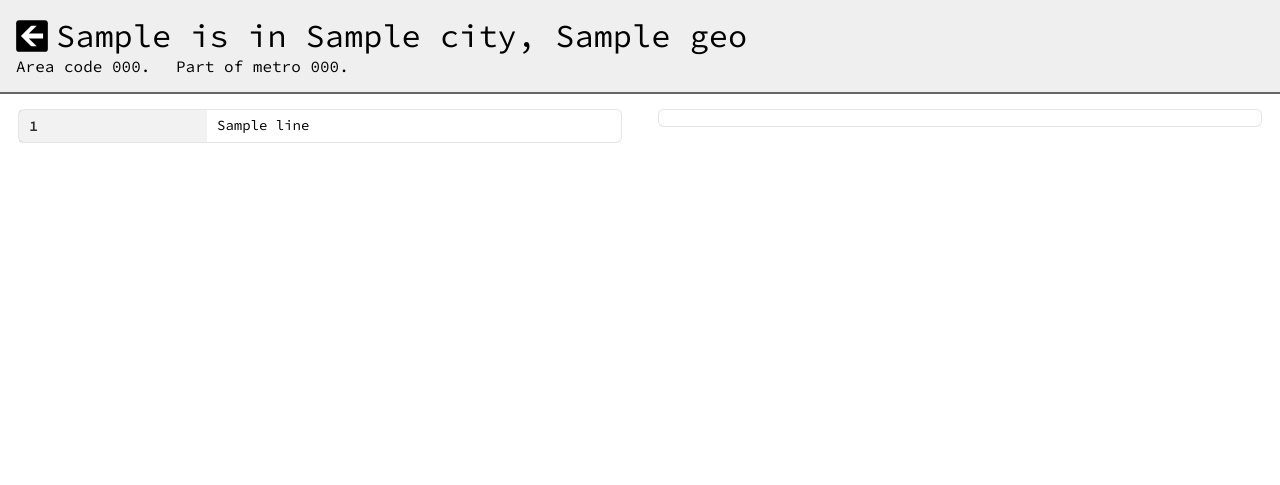
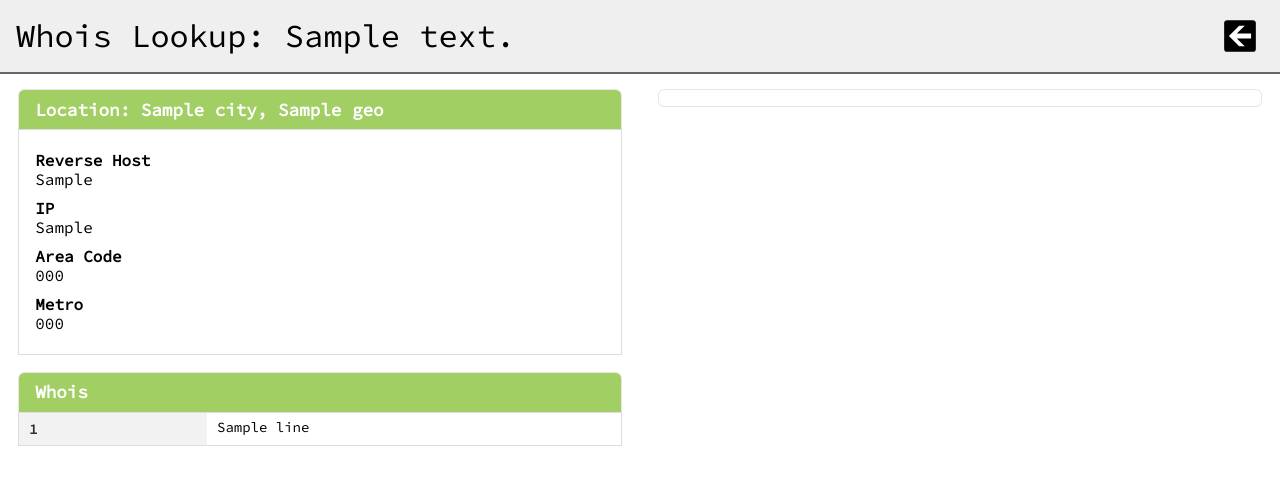
Before and after one commit to lovett/medley, a Python web app: template templates/whois.html in a window 1280 px wide. Shown: the top 485 px of the page. Run offline with Jinja, Linux system fonts and the light colour scheme; the template is opened without the code that fills it: most values are stand-ins (such as "Sample title", 1, 10 or a date in 2020); some libraries are stand-ins or nearby versions.

Commit message:
Accept hostnames as well as IPs at whois endpoint. Revised whois html template into modules.

```diff
--- a/static/css/medley.css
+++ b/static/css/medley.css
@@ -77,7 +77,7 @@ INPUT[type=submit] {
 
 .svg-arrow {
     display: block;
-    float: left;
+    float: right;
     margin-right: .5em;
     margin-top: .25em;
     background-repeat: no-repeat;
--- a/templates/phone.html
+++ b/templates/phone.html
@@ -2,7 +2,7 @@
 
 
 {% if state_name %}
-{% set page_title = "Phone Lookup for " + number_formatted %}
+{% set page_title = "Phone Lookup: " + number_formatted %}
 {% set back_link = "/phone" %}
 {% else %}
 {% set page_title = "Phone Lookup" %}
--- a/templates/whois.html
+++ b/templates/whois.html
@@ -2,18 +2,13 @@
 
 {% set back_link = "/whois" %}
 
-{% if not ip %}
+{% if not address %}
 {% set page_title = "Whois Lookup" %}
 {% set home_link = True %}
 {% set back_link = None %}
-{% elif geo.country_name == "United States" and geo.city and geo.region_code %}
-{% set page_title = ip + " is in " + geo.city + ", " + geo.region_code %}
-{% elif geo.city and geo.country_name %}
-{% set page_title = ip + " is in " + geo.city + ", " + geo.country_name %}
-{% elif geo.country_name %}
-{% set page_title = ip + " is in " + geo.country_name %}
 {% else %}
-{% set page_title = ip %}
+{% set page_title = "Whois Lookup: " + address|escape  %}
+{% set back_link = "/whois" %}
 {% endif %}
 
 {% block scripts %}
@@ -25,28 +20,24 @@
 
 {% block page_header %}
 
-{% if ip %}
-{% if geo.area_code %}
-<p class="supplemental">Area code {{ geo.area_code }}.</p>
-{% endif %}
-
-{% if geo.metro_code %}
-<p class="supplemental">Part of metro {{ geo.metro_code }}.</p>
-{% endif %}
-
-{% endif %}
-
-
 {% endblock %}
 
 {% block page_body %}
 
-{% if not ip %}
+{% if error %}
+<div class="sixteen wide column">
+    <div class="ui red inverted segment">
+        <p>{{ error }}</p>
+    </div>
+</div>
+{% endif %}
+
+{% if not address %}
 <form class="ui form sixteen wide column" method="get" action="/whois">
     <div class="field">
         <div class="ui input">
-            <label for="ip">IP Address</label>
-            <input type="text" id="ip" name="ip" autofocus/>
+            <label for="address">IP Address</label>
+            <input type="text" id="address" name="address" autofocus/>
         </div>
     </div>
     {% include "submit.html" %}
@@ -55,8 +46,57 @@
 
 {% if ip %}
 <div class="eight wide column">
+
+    <h1 class="ui top attached small inverted green header">
+        Location:
+        {% if geo.country_name == "United States" and geo.city and geo.region_code %}
+        {{ geo.city}}, {{geo.region_code }}
+        {% elif geo.city and geo.country_name %}
+        {{ geo.city }}, {{ geo.country_name }}
+        {% elif geo.country_name %}
+        {{ geo.country_name }}
+        {% else %}
+        Unknown
+        {% endif %}
+    </h1>
+    <div class="ui segment attached">
+        <div class="ui list">
+            <div class="item">
+                <div class="content">
+                    <div class="header">Reverse Host</div>
+                    {{ reverse_host }}
+                </div>
+            </div>
+            <div class="item">
+                <div class="content">
+                    <div class="header">IP</div>
+                    {{ ip }}
+                </div>
+            </div>
+
+            {% if geo.area_code%}
+            <div class="item">
+                <div class="content">
+                    <div class="header">Area Code</div>
+                    {{ geo.area_code }}
+                </div>
+            </div>
+            {% endif %}
+
+            {% if geo.metro_code %}
+            <div class="item">
+                <div class="content">
+                    <div class="header">Metro</div>
+                    {{ geo.metro_code }}
+                </div>
+            </div>
+            {% endif %}
+        </div>
+    </div>
+
     {% if whois %}
-    <table class="ui small table segment topalign">
+    <h1 class="ui top attached small inverted green header">Whois</h1>
+    <table class="ui small table attached segment topalign">
         <tbody>
             {% for line in whois %}
             <tr>
```
Also changed, not shown: medley.py (+37 -19 lines), util/whois.py (+21 -0 lines).
